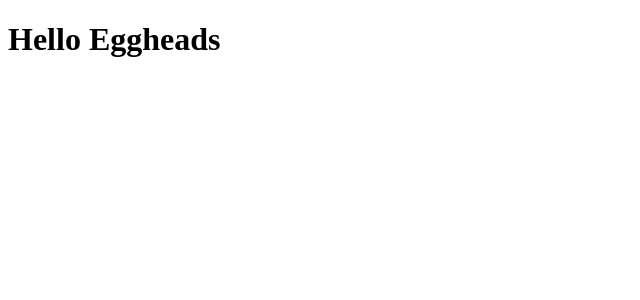
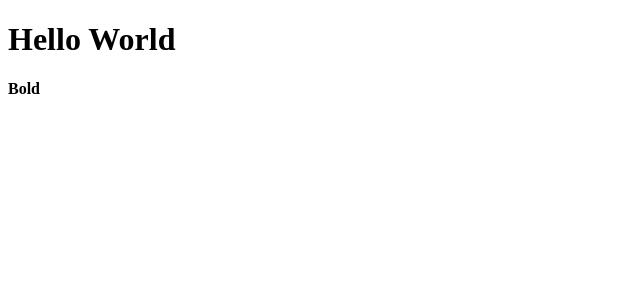
Before and after one commit to JoseHdez2/react-fundamentals, a React app: page / in a window 1280 px wide. Shown: the top 300 px of the page, without its empty margins (0-640 px from the left). Built offline with nearby package versions, Linux system fonts and the light colour scheme.

Commit message:
03 React Fundamentals
The Render Method

```diff
--- a/App.js
+++ b/App.js
@@ -1,12 +1,14 @@
 import React from 'react';
 
-// class App extends React.Component {
-//      render(){
-//           return <h1>Hello Guys</h1>
-//
-//      }
-// }
-
-const App = () => <h1>Hello Eggheads</h1>
+class App extends React.Component {
+     render(){
+        return (
+          <div>
+            <h1>Hello World</h1>
+            <b>Bold</b>
+          </div>
+        );
+     }
+}
 
 export default App
```
